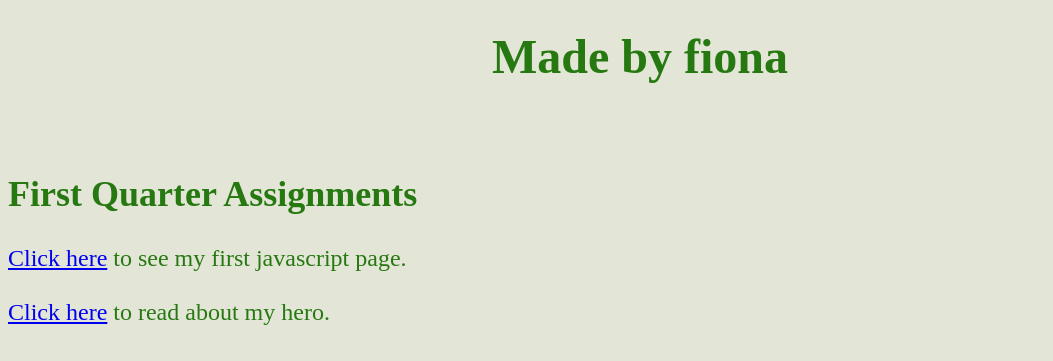
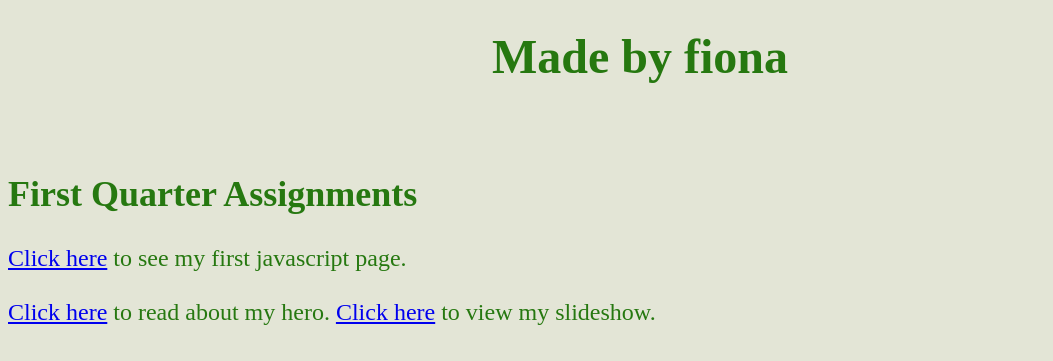
Before and after one commit to p2hirschfield24/Website, a plain HTML site: page index.html in a window 1280 px wide. Shown: the part 473-834 px from the top of the page, without its empty margins (0-1053 px from the left). Before the commit the page ends 807 px from the top, so only its background shows below. Drawn offline with Linux system fonts and the light colour scheme.

Commit message:
Update index.html

```diff
--- a/index.html
+++ b/index.html
@@ -19,7 +19,7 @@
 <h2>First Quarter Assignments</h2>
 <a href="javaScript.html">Click here</a> to see my first javascript page.<br></br>
 <a href="hero.html">Click here</a> to read about my hero.
-
+<a href="slideshow.html">Click here</a> to view my slideshow.<br></br>
 
 </font>
 </body>
```
